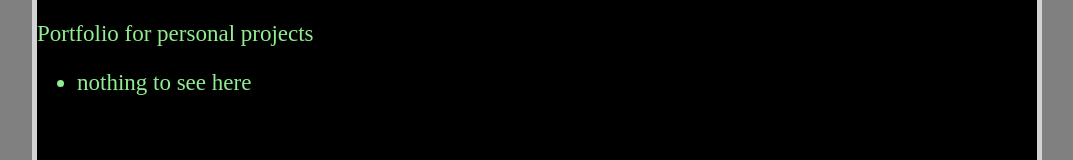
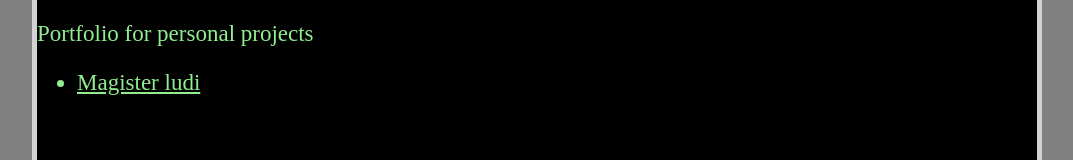
Before and after one commit to Tonyroux/Tonyroux.github.io, a plain HTML site: page portfolio.html in a window 1280 px wide. Shown: the part 240-400 px from the top of the page, without its empty margins (103-1176 px from the left). Drawn offline with nearby package versions, Linux system fonts and the light colour scheme.

Commit message:
linked to Magister Ludi

```diff
--- a/portfolio.html
+++ b/portfolio.html
@@ -111,7 +111,7 @@
             </ul>
             <header>Portfolio for personal projects</header>
             <ul>
-                <li>nothing to see here</li>
+                <li><a href="https://t0nyroux.github.io/index.html" class="link">Magister ludi</a></li>
             </ul>
             <a href="Scripts/EverOnwards.html" class="link" id="normal">shhhhhh...</a>
         </div>
```
